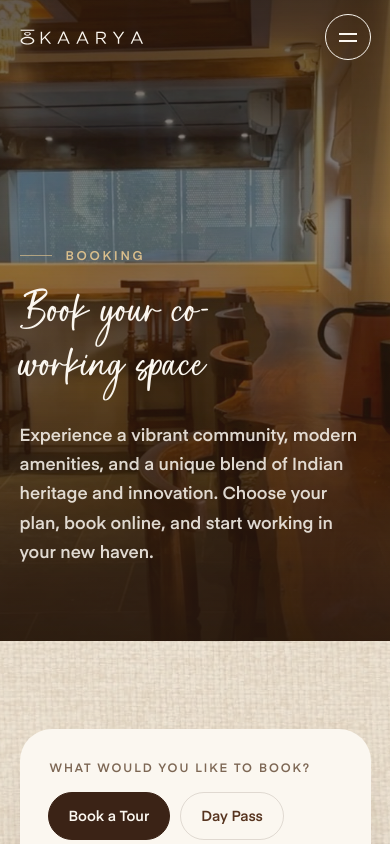
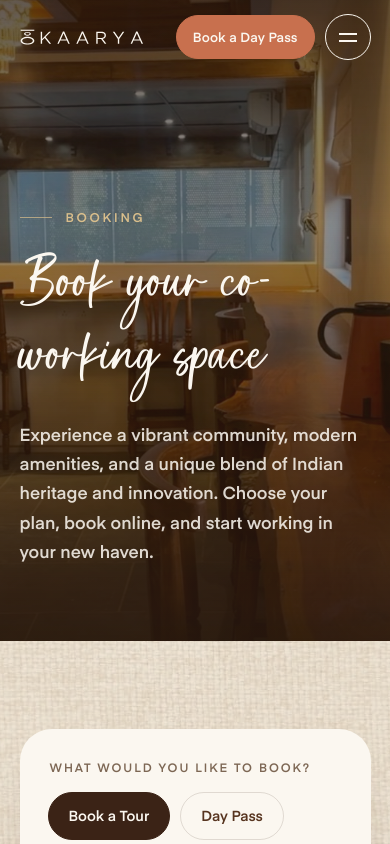
Before and after one commit to Revankarr/Kaarya, a React (Vite) app: page /book in a window 390 px wide. Shown: the top 844 px of the page. Built offline with nearby package versions, Linux system fonts and the light colour scheme.

Commit message:
Enhance responsive styles for header and display elements on mobile devices

```diff
--- a/src/styles.css
+++ b/src/styles.css
@@ -2381,8 +2381,40 @@ address {
 }
 
 @media (max-width: 640px) {
+  /* Compact "Book a Day Pass" stays visible next to the menu button. */
+  .site-header__bar {
+    gap: 12px;
+  }
+
+  .site-header__actions {
+    gap: 10px;
+  }
+
   .site-header .btn--sm {
-    display: none;
+    min-height: 44px;
+    padding: 10px 16px;
+    font-size: 0.82rem;
+    letter-spacing: 0.01em;
+    white-space: nowrap;
+  }
+
+  /* Soul Signature is narrow, so headings can run larger on phones. */
+  .display {
+    font-size: 3.9rem;
+    line-height: 1.02;
+  }
+
+  .display--xl {
+    font-size: 4.5rem;
+  }
+
+  .display--hero {
+    font-size: 5rem;
+    line-height: 0.95;
+  }
+
+  .pull-quote {
+    font-size: 3.2rem;
   }
 
   .hero__inner {
@@ -2466,6 +2498,28 @@ address {
   .plan-card .btn {
     flex: 1 1 100%;
     align-self: stretch;
+  }
+}
+
+@media (max-width: 360px) {
+  .site-header__logo .logo {
+    width: 104px;
+  }
+
+  .site-header .btn--sm {
+    padding-inline: 12px;
+  }
+
+  .display {
+    font-size: 3.5rem;
+  }
+
+  .display--xl {
+    font-size: 4rem;
+  }
+
+  .display--hero {
+    font-size: 4.4rem;
   }
 }
 
```
